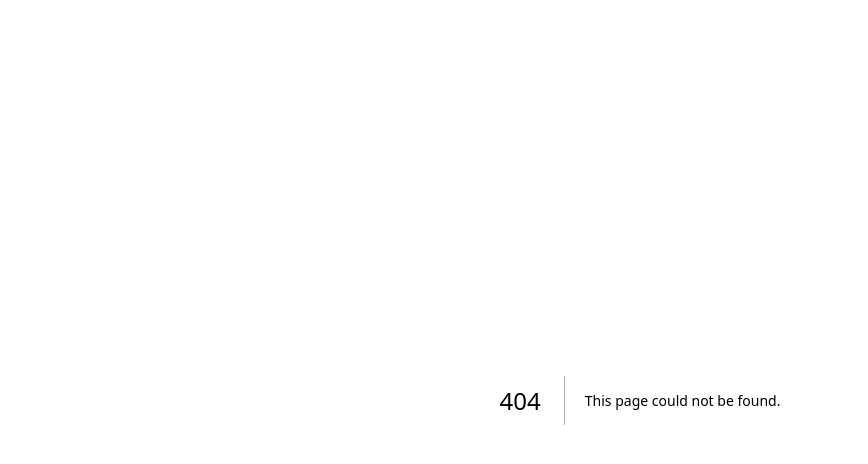
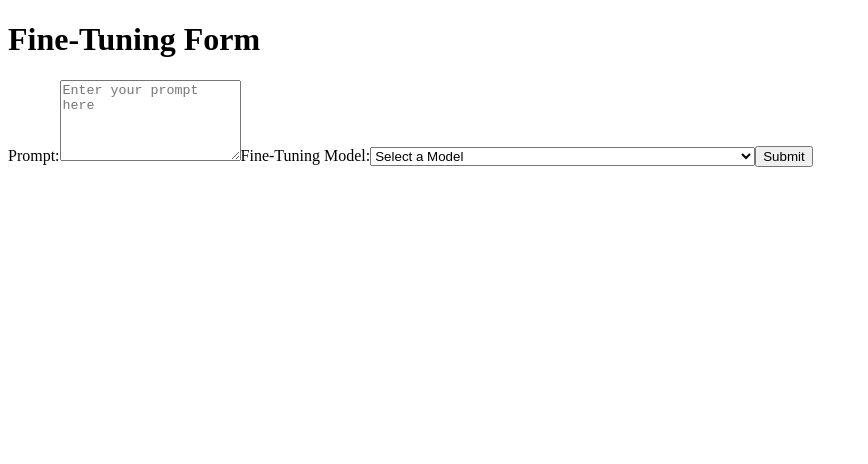
Before and after one commit to create-protocol/create-com-dashboard, a Next.js app: page /prompt in a window 1280 px wide. Before the commit this address had no page. Shown: the top 464 px of the page, without its empty margins (0-868 px from the left). Built offline with nearby package versions, Linux system fonts and the light colour scheme.

Commit message:
prompt page

```diff
--- /dev/null
+++ b/src/pages/prompt.js
@@ -0,0 +1,105 @@
+import React, { useState, useEffect } from "react";
+
+const Prompt = () => {
+  const [prompt, setPrompt] = useState("");
+  const [selectedModel, setSelectedModel] = useState();
+  const [models, setModels] = useState([
+    "MISTRALAI/MISTRAL-7B-INSTRUCT-V0.1",
+    "MISTRALAI/MISTRAL-7B-INSTRUCT-V0.2",
+    "MISTRALAI/MIXTRAL-8X22B-INSTRUCT-V0.1",
+    "MISTRALAI/MIXTRAL-8X7B-INSTRUCT-V0.1",
+    "TOGETHERCOMPUTER/LLAMA-2-7B-32K-INSTRUCT",
+    "TOGETHERCOMPUTER/REDPAJAMA-INCITE-7B-CHAT",
+    "TOGETHERCOMPUTER/REDPAJAMA-INCITE-CHAT-3B-V1",
+  ]); // Array to hold available models
+  const [response, setResponse] = useState(null); // State for API response
+
+  // Fetch available fine-tuning models on component mount
+  //   useEffect(() => {
+  //     const fetchModels = async () => {
+  //       try {
+  //         const response = await fetch("http://localhost:3000/inference", {
+  //           method: "POST",
+  //         }); // Replace with your API endpoint
+  //         const data = await response.json();
+  //         setModels(data.models); // Update state with available models
+  //       } catch (error) {
+  //         console.error("Error fetching models:", error);
+  //       }
+  //     };
+  //     fetchModels();
+  //   }, []);
+
+  const handleSubmit = async (event) => {
+    event.preventDefault();
+
+    if (!prompt || !selectedModel) {
+      alert("Please enter a prompt and select a fine-tuning model.");
+      return;
+    }
+
+    try {
+      const response = await fetch("http://localhost:3000/inference", {
+        method: "POST",
+        headers: { "Content-Type": "application/json" },
+        body: JSON.stringify({ prompt, model: selectedModel }),
+        // body: JSON.stringify({
+        //   prompt: "Suggest some fun winter family activities",
+        //   model: "mistralai/Mixtral-8x7B-Instruct-v0.1",
+        // }),
+      });
+
+      if (!response.ok) {
+        throw new Error(`API request failed with status ${response.status}`);
+      }
+
+      const data = await response.json();
+      //   console.log(data.result.output.choices[0].text);
+      setResponse(data.result.output.choices[0].text);
+    } catch (error) {
+      console.error("Error calling fine-tuning API:", error);
+      setResponse("An error occurred. Please try again later.");
+    }
+  };
+
+  return (
+    <div>
+      <h1>Fine-Tuning Form</h1>
+      <form onSubmit={handleSubmit}>
+        <label htmlFor="prompt">Prompt:</label>
+        <textarea
+          id="prompt"
+          value={prompt}
+          onChange={(event) => setPrompt(event.target.value)}
+          rows="5"
+          placeholder="Enter your prompt here"
+        />
+
+        <label htmlFor="model">Fine-Tuning Model:</label>
+        <select
+          id="model"
+          value={selectedModel}
+          onChange={(event) => setSelectedModel(event.target.value)}
+        >
+          <option value="">Select a Model</option>
+          {models.map((model) => (
+            <option key={model} value={model}>
+              {model}
+            </option>
+          ))}
+        </select>
+
+        <button type="submit">Submit</button>
+      </form>
+
+      {response && (
+        <div className="response-container">
+          <h2>Response</h2>
+          <p>{response}</p>
+        </div>
+      )}
+    </div>
+  );
+};
+
+export default Prompt;
```
